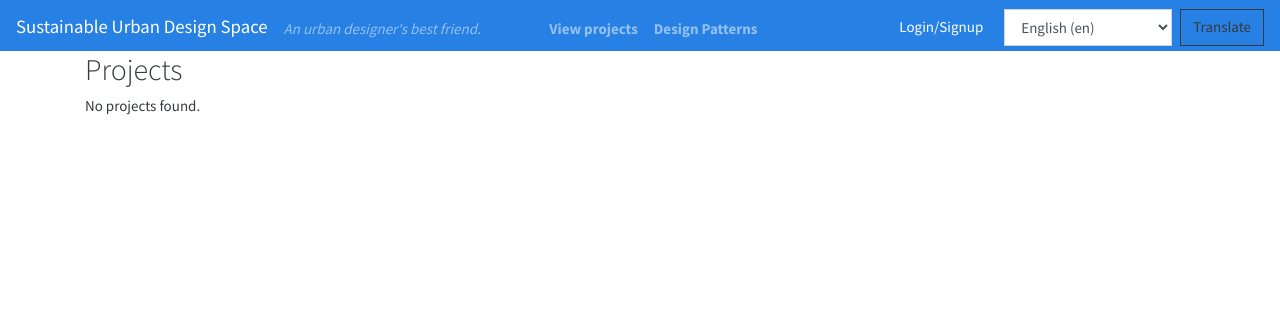
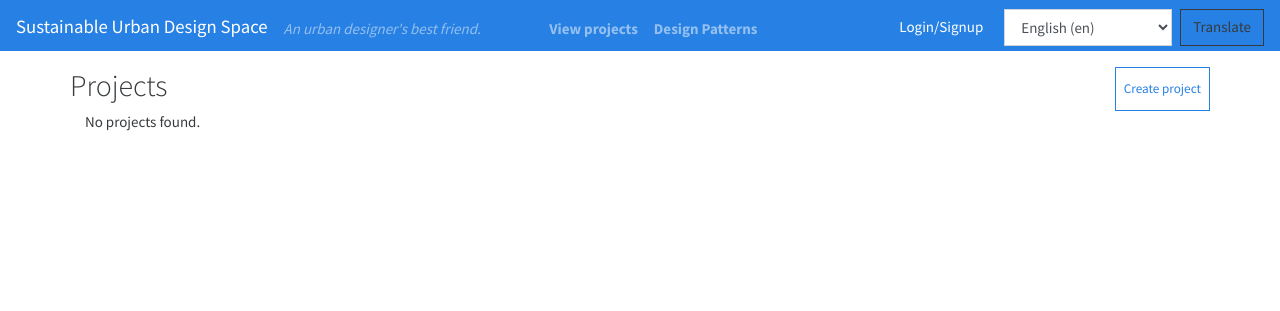
Before and after one commit to SustainableUrbanDesign/app, a Django app: page /projects/ in a window 1280 px wide. Shown: the top 311 px of the page. Run offline with Django 3.2, Linux system fonts and the light colour scheme; data that the repository does not hold is empty; some libraries are stand-ins or nearby versions.

Commit message:
Add button and modal to create project

```diff
--- a/platform/projects/templates/projects/projects.html
+++ b/platform/projects/templates/projects/projects.html
@@ -2,7 +2,15 @@
 
 {% block content %}
 <div class="container">
-    <h2>Projects</h2>
+    <div class="row mt-3">
+        <h2>
+            Projects
+        </h2>
+        <button type="button" class="btn btn-outline-primary btn-sm ml-auto" data-toggle="modal" data-target="#create-project-modal">
+            Create project
+        </button>
+    </div>
+
     {% if projects %}
         <ul>
         {% for project in projects %}
@@ -22,4 +30,24 @@
     <p>No projects found.</p>
     {% endif %}
 </div>
+
+<div class="modal fade" id="create-project-modal" tabindex="-1" role="dialog" aria-labelledby="create-project-modal-label" aria-hidden="true">
+  <div class="modal-dialog" role="document">
+    <div class="modal-content">
+      <div class="modal-header">
+        <h5 class="modal-title" id="create-project-modal-label">Create project</h5>
+        <button type="button" class="close" data-dismiss="modal" aria-label="Close">
+          <span aria-hidden="true">&times;</span>
+        </button>
+      </div>
+      <div class="modal-body">
+        ...
+      </div>
+      <div class="modal-footer">
+        <button type="button" class="btn btn-secondary" data-dismiss="modal">Close</button>
+        <button type="button" class="btn btn-primary">Save changes</button>
+      </div>
+    </div>
+  </div>
+</div>
 {% endblock %}
```
